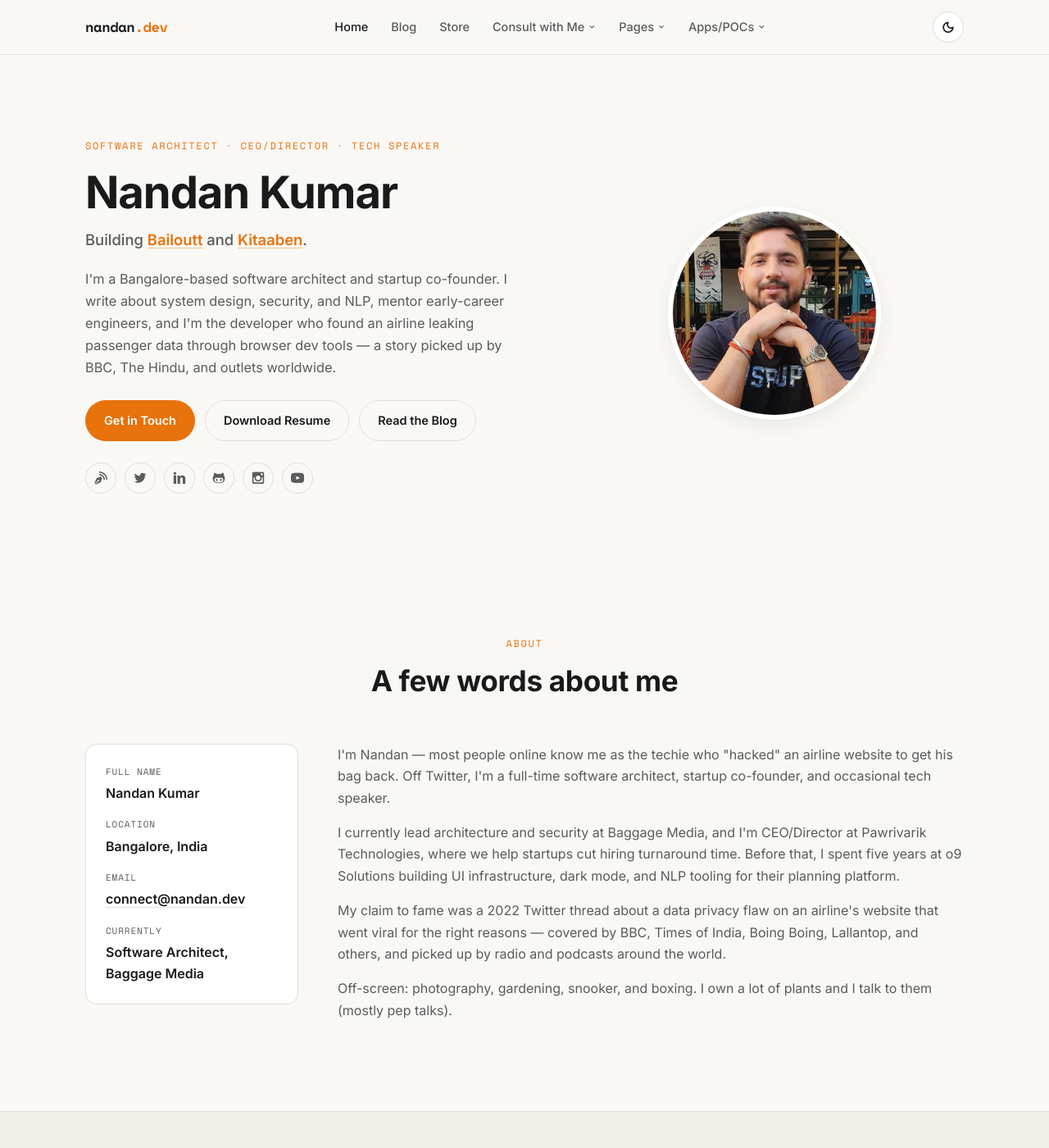
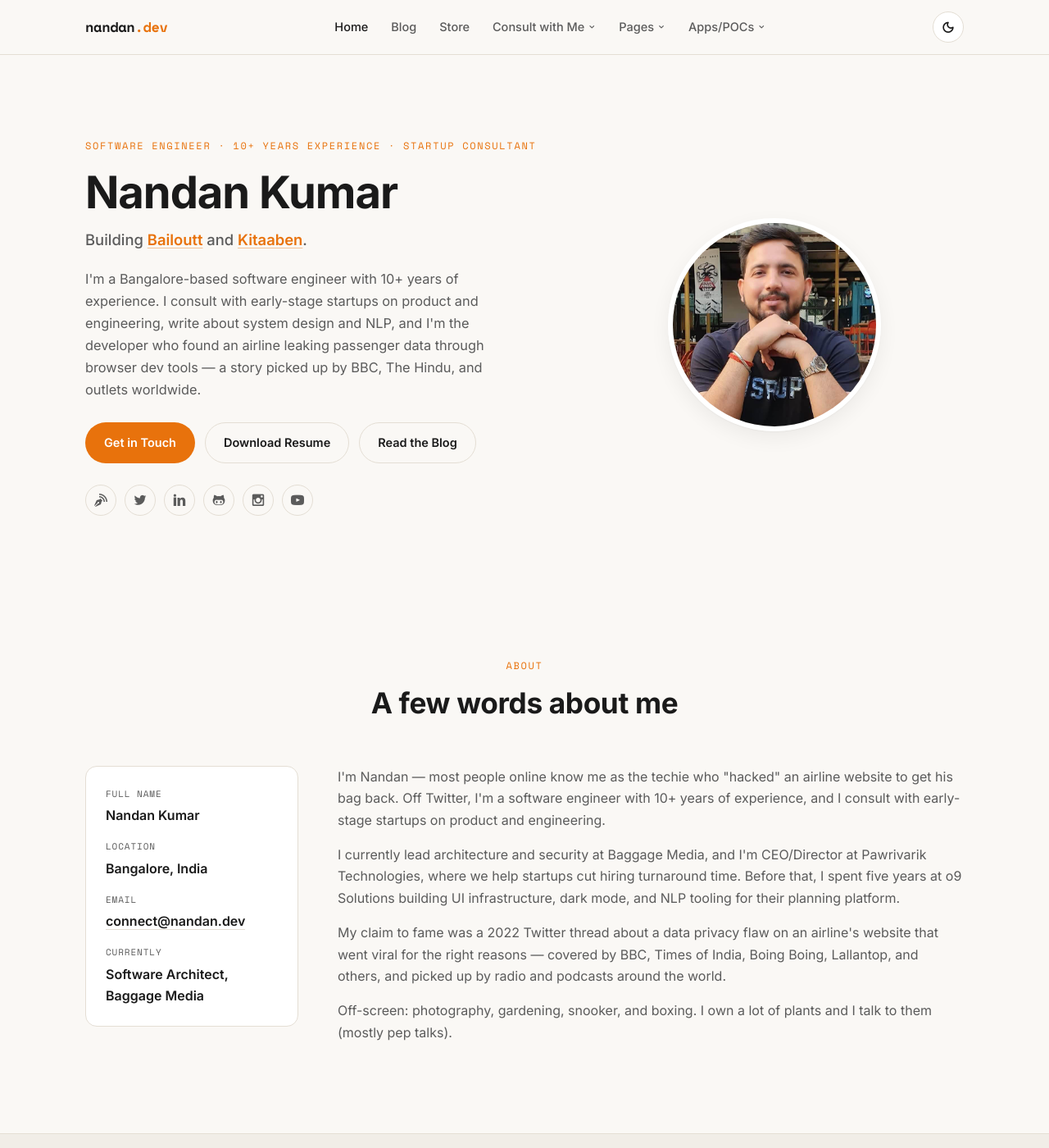
Before and after one commit to sirius93/sirius93.github.io, a Jekyll site: the page index.html, which Jekyll copies as it is, in a window 1280 px wide and 1400 px high. Shown: the whole window at 82% size. Built offline with Jekyll 4.4.1, drawn with Linux system fonts in a browser that asks for light colours; some web fonts are replaced; some of the changed text lies outside the part shown.

Commit message:
Correct hero/SEO framing, auto-surface latest blog post
The title/meta/hero copy oversold identity as "Software Architect,
Speaker & Security Researcher" / "CEO/Director" — misleading for a
working software engineer who's also job-searching, since it reads
as fully committed to running his own company rather than open to
roles. Subtle correction, not a redesign:

- Title/meta/OG/Twitter/JSON-LD: "Software Architect, Speaker &
  Security Researcher" -> "Software Engineer & Startup Consultant",
  with 10+ years of experience surfaced as a concrete credibility
  signal instead of an inflated title
- Hero kicker and lede, and the About section's opening line: same
  reframing, plus explicitly naming startup product/engineering
  consulting (previously only implied via a nav dropdown link)
- _config.yml title/description updated to match, so jekyll-seo-tag
  reflects the same framing on every pages/* page, not just the
  homepage
- Job history in the Experience timeline and the rest of the About
  section is untouched — still factually accurate, just no longer
  the headline framing

Also add a "Latest post" line to the homepage Blog section, wired to
auto-update from blog.nandan.dev/rss.xml. Reuses the existing
gautamkrishnar/blog-post-workflow automation already in this repo
(which keeps pages/README.md's post list current) rather than adding
a new mechanism — client-side fetch isn't viable since the feed has
no CORS headers. Populated now with the actual latest post so it's
correct immediately, not just after the next scheduled run.

Co-Authored-By: Claude Sonnet 5 <noreply@anthropic.com>

```diff
--- a/_config.yml
+++ b/_config.yml
@@ -1,5 +1,5 @@
-title: Nandan Kumar — Software Architect, Speaker & Security Researcher
-description: Nandan Kumar is a Bangalore-based software architect, startup co-founder, and tech speaker focused on system design, security, and web development.
+title: Nandan Kumar — Software Engineer & Startup Consultant
+description: Nandan Kumar is a Bangalore-based software engineer with 10+ years of experience, building startup products and consulting for early-stage teams.
 author: Nandan Kumar
 show_downloads: true
 show_navigation: true
--- a/index.html
+++ b/index.html
@@ -3,26 +3,26 @@
 <head>
 <meta charset="utf-8">
 <meta http-equiv="X-UA-Compatible" content="IE=edge">
-<title>Nandan Kumar — Software Architect, Speaker &amp; Security Researcher</title>
+<title>Nandan Kumar — Software Engineer &amp; Startup Consultant</title>
 <link rel="canonical" href="https://nandan.dev/">
 <link rel="icon" type="image/x-icon" href="images/favicon.ico">
 <meta name="viewport" content="width=device-width, initial-scale=1">
 <meta name="theme-color" content="#faf8f5" media="(prefers-color-scheme: light)">
 <meta name="theme-color" content="#121212" media="(prefers-color-scheme: dark)">
-<meta name="description" content="Nandan Kumar is a Bangalore-based software architect, startup co-founder, and tech speaker focused on system design, security, and web development.">
+<meta name="description" content="Nandan Kumar is a Bangalore-based software engineer with 10+ years of experience, building startup products and consulting for early-stage teams.">
 <meta name="author" content="Nandan Kumar">
 
 <!-- Open Graph / Twitter -->
 <meta property="og:type" content="website">
-<meta property="og:title" content="Nandan Kumar — Software Architect, Speaker & Security Researcher">
-<meta property="og:description" content="Bangalore-based software architect, startup co-founder, and tech speaker focused on system design, security, and web development.">
+<meta property="og:title" content="Nandan Kumar — Software Engineer & Startup Consultant">
+<meta property="og:description" content="Bangalore-based software engineer with 10+ years of experience, building startup products and consulting for early-stage teams.">
 <meta property="og:image" content="https://nandan.dev/images/nandan.jpg">
 <meta property="og:url" content="https://nandan.dev">
 <meta property="og:site_name" content="Nandan Kumar">
 <meta name="twitter:card" content="summary_large_image">
 <meta name="twitter:site" content="@_sirius93_">
-<meta name="twitter:title" content="Nandan Kumar — Software Architect, Speaker & Security Researcher">
-<meta name="twitter:description" content="Bangalore-based software architect, startup co-founder, and tech speaker focused on system design, security, and web development.">
+<meta name="twitter:title" content="Nandan Kumar — Software Engineer & Startup Consultant">
+<meta name="twitter:description" content="Bangalore-based software engineer with 10+ years of experience, building startup products and consulting for early-stage teams.">
 <meta name="twitter:image" content="https://nandan.dev/images/nandan.jpg">
 
 <link rel="preconnect" href="https://fonts.googleapis.com">
@@ -40,7 +40,7 @@
   "url": "https://nandan.dev",
   "image": "https://nandan.dev/images/nandan.jpg",
   "email": "mailto:connect@nandan.dev",
-  "jobTitle": "Software Architect",
+  "jobTitle": "Software Engineer",
   "address": {
     "@type": "PostalAddress",
     "addressLocality": "Bangalore",
@@ -131,10 +131,10 @@
 <header class="hero" id="home">
   <div class="container">
     <div class="hero-copy reveal">
-      <span class="kicker">Software Architect · CEO/Director · Tech Speaker</span>
+      <span class="kicker">Software Engineer · 10+ Years Experience · Startup Consultant</span>
       <h1>Nandan Kumar</h1>
       <p class="role">Building <a target="_blank" rel="noopener" href="https://bailoutt.com">Bailoutt</a> and <a target="_blank" rel="noopener" href="https://kitaaben.com">Kitaaben</a>.</p>
-      <p class="lede">I'm a Bangalore-based software architect and startup co-founder. I write about system design, security, and NLP, mentor early-career engineers, and I'm the developer who found an airline leaking passenger data through browser dev tools — a story picked up by BBC, The Hindu, and outlets worldwide.</p>
+      <p class="lede">I'm a Bangalore-based software engineer with 10+ years of experience. I consult with early-stage startups on product and engineering, write about system design and NLP, and I'm the developer who found an airline leaking passenger data through browser dev tools — a story picked up by BBC, The Hindu, and outlets worldwide.</p>
       <div class="hero-cta">
         <a href="mailto:connect@nandan.dev" class="btn btn-primary">Get in Touch</a>
         <a target="_blank" rel="noopener" href="pages/Resume/Nandan.pdf" class="btn btn-ghost">Download Resume</a>
@@ -171,7 +171,7 @@
         </dl>
       </aside>
       <div class="about-body">
-        <p>I'm Nandan — most people online know me as the techie who "hacked" an airline website to get his bag back. Off Twitter, I'm a full-time software architect, startup co-founder, and occasional tech speaker.</p>
+        <p>I'm Nandan — most people online know me as the techie who "hacked" an airline website to get his bag back. Off Twitter, I'm a software engineer with 10+ years of experience, and I consult with early-stage startups on product and engineering.</p>
         <p>I currently lead architecture and security at <a href="https://baggagemedia.com" target="_blank" rel="noopener">Baggage Media</a>, and I'm CEO/Director at <a href="https://rivarik.com" target="_blank" rel="noopener">Pawrivarik Technologies</a>, where we help startups cut hiring turnaround time. Before that, I spent five years at o9 Solutions building UI infrastructure, dark mode, and NLP tooling for their planning platform.</p>
         <p>My claim to fame was a 2022 Twitter thread about a data privacy flaw on an airline's website that went viral for the right reasons — covered by BBC, Times of India, Boing Boing, Lallantop, and others, and picked up by radio and podcasts around the world.</p>
         <p>Off-screen: photography, gardening, snooker, and boxing. I own a lot of plants and I talk to them (mostly pep talks).</p>
@@ -329,6 +329,7 @@
       <h2>Check out my blog</h2>
       <p>A quick link to some of my recent posts.</p>
     </div>
+    <p class="press-more reveal">Latest post: <!-- LATESTBLOG:START --><a target="_blank" rel="noopener" href="https://blog.nandan.dev/moving-google-ai-studio-app-to-github-ci">How I Moved My Google AI Studio App to GitHub CI</a><!-- LATESTBLOG:END --> →</p>
     <div class="blog-grid reveal">
       <article class="blog-card">
         <a target="_blank" rel="noopener" href="https://blog.nandan.dev/how-i-hacked-an-airline-website-to-get-back-my-luggage-a-first-person-insight-to-the-story">
```
Also changed, not shown: .github/workflows/bloglinks.yml.
